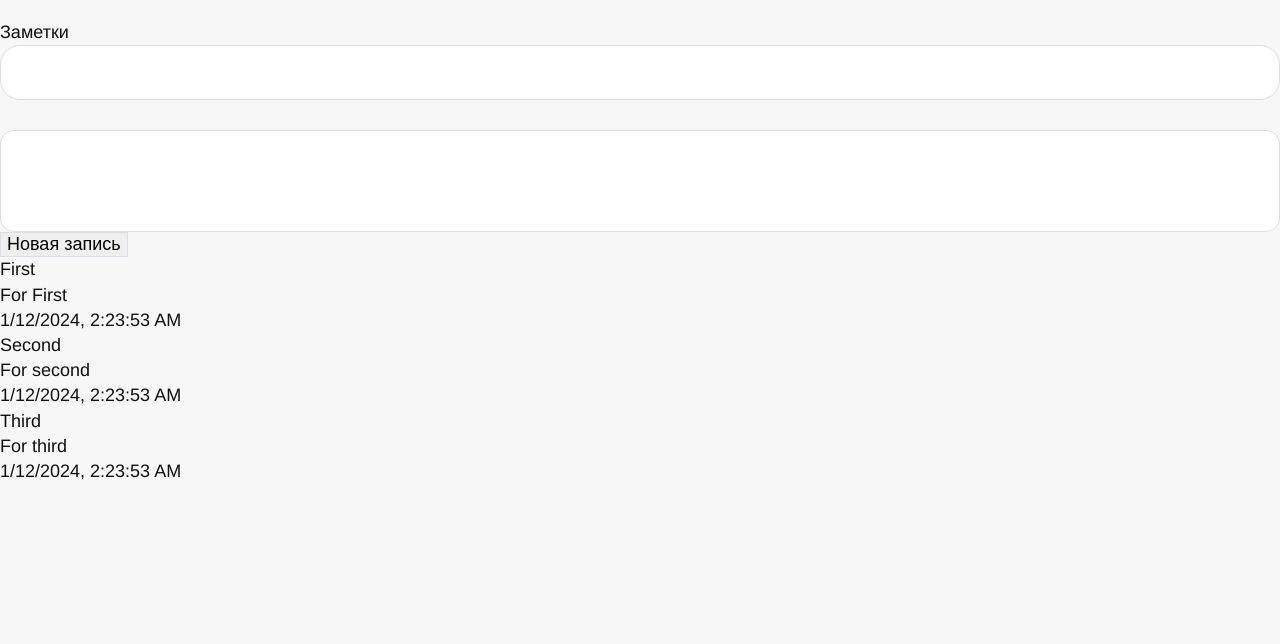
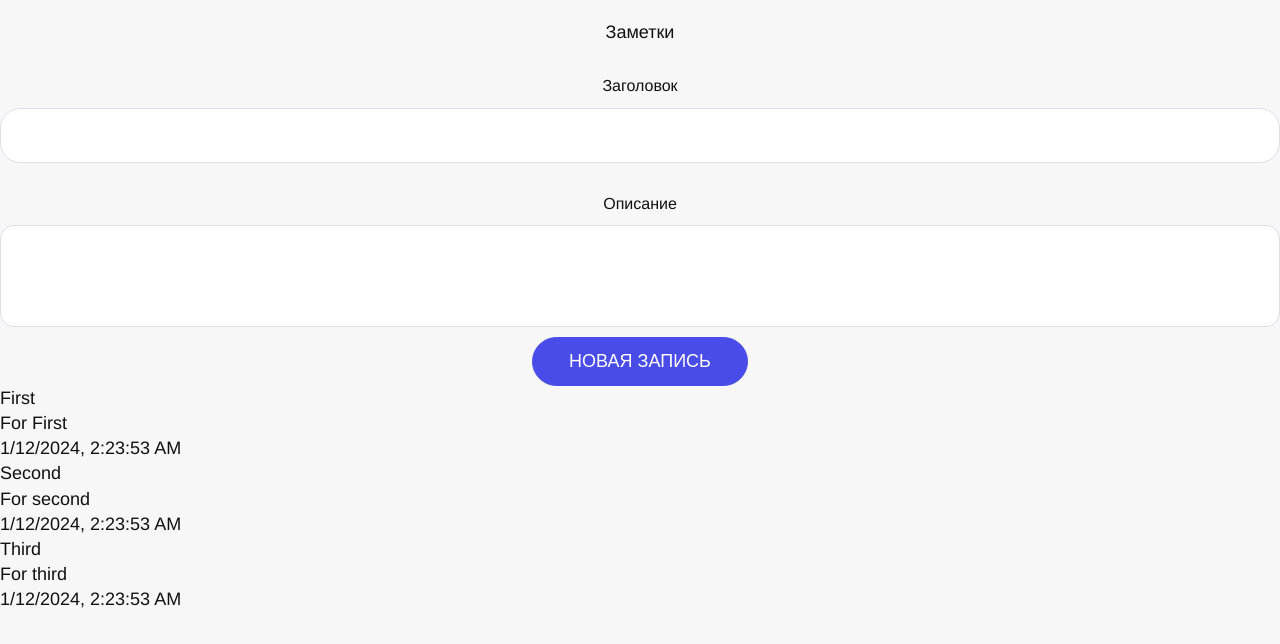
Before and after one commit to frostyx-vk/vue-todo, a Vue app: page / in a window 1280 px wide. Shown: the top 644 px of the page. Built offline with nearby package versions, Linux system fonts and the light colour scheme.

Commit message:
component newNote

```diff
--- a/src/App.vue
+++ b/src/App.vue
@@ -7,11 +7,7 @@
 
           <message v-if="message" :message="message"/>
 
-          <div class="new-note">
-            <input type="text" v-model="note.title">
-            <textarea v-model="note.descr"></textarea>
-            <button @click="addNote">Новая запись</button>
-          </div>
+          <newNote :note="note" @addNote="addNote" />
 
           <div class="notes">
             <div class="note" v-for="(note, index) in notes" :key="index">
@@ -32,9 +28,11 @@
 
 <script>
 import message from '@/components/Message.vue'
+import newNote from '@/components/NewNote.vue'
 export default {
   components: {
     message,
+    newNote,
   },
   data() {
     return {
@@ -85,3 +83,10 @@
   }
 }
 </script>
+
+<style>
+  .container h1 {
+    text-align: center;
+    padding-bottom: 30px;
+  }
+</style>
--- a/src/assets/scss/common/buttons.scss
+++ b/src/assets/scss/common/buttons.scss
@@ -5,6 +5,7 @@
   text-transform: uppercase;
   cursor: pointer;
   border-radius: 30px;
+  margin-top: 10px;
 
   // default btn
   &.btnDefaul {
--- a/src/components/Message.vue
+++ b/src/components/Message.vue
@@ -18,5 +18,6 @@
 <style scoped>
     p {
         color: red;
+        text-align: center;
     }
 </style>
--- /dev/null
+++ b/src/components/NewNote.vue
@@ -0,0 +1,31 @@
+<template>
+    <div class="new-note">
+        <label>Заголовок</label>
+        <input type="text" v-model="note.title">
+        <label>Описание</label>
+        <textarea v-model="note.descr"></textarea>
+        <button class="btn btnPrimary" @click="addNote">Новая запись</button>
+    </div>
+</template>
+
+<script>
+export default {
+    props: {
+        note: {
+            type: Object,
+            required: true,
+        },
+    },
+    methods: {
+        addNote() {
+            this.$emit('addNote', this.note)
+        },
+    },
+}
+</script>
+
+<style lang="scss">
+    .new-note {
+        text-align: center;
+    }
+</style>
```
